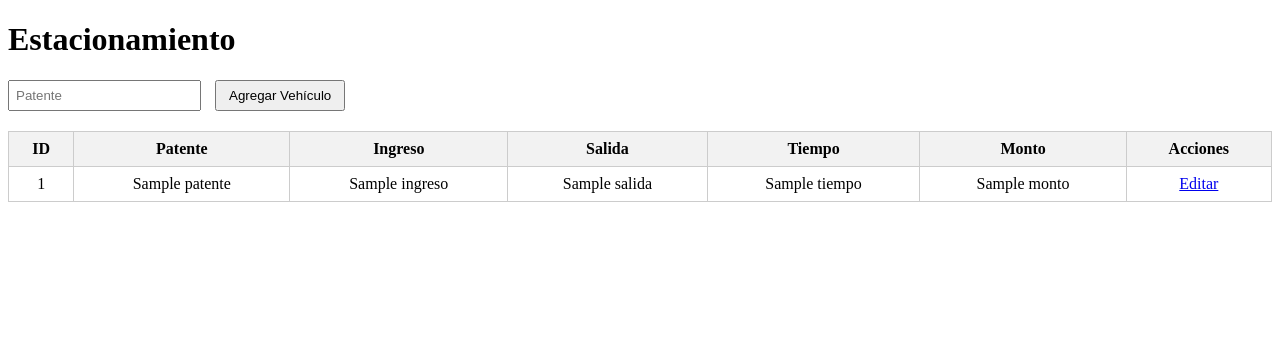
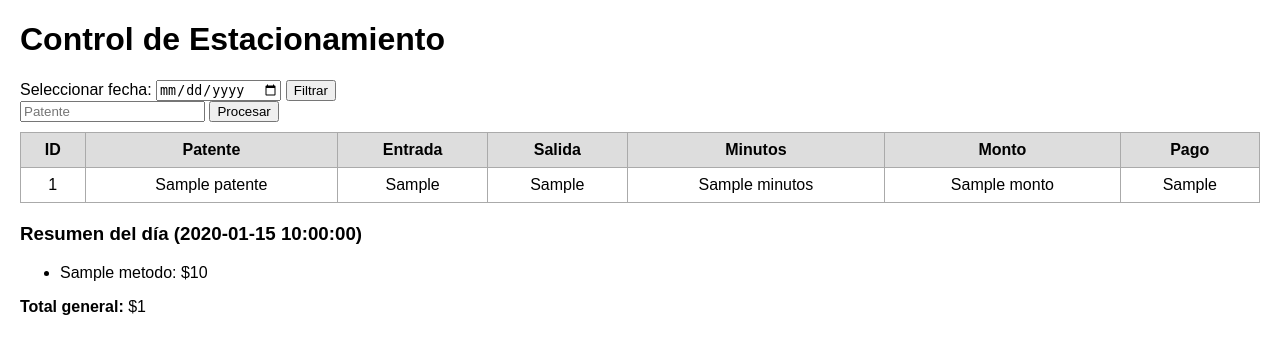
Before and after one commit to sebapame/Tastyfood3, a Flask app: template templates/index.html in a window 1280 px wide. Shown: the top 354 px of the page. Run offline with Flask 3, Linux system fonts and the light colour scheme; the template is opened without the code that fills it: most values are stand-ins (such as "Sample title", 1, 10 or a date in 2020).

Commit message:
Mejoras HTML y último registro resaltado

```diff
--- a/templates/index.html
+++ b/templates/index.html
@@ -7,71 +7,95 @@
         .highlight {
             background-color: yellow;
         }
+        body {
+            font-family: Arial, sans-serif;
+            margin: 20px;
+        }
         table {
             width: 100%;
             border-collapse: collapse;
+            margin-top: 10px;
         }
         th, td {
+            border: 1px solid #aaa;
             padding: 8px;
-            border: 1px solid #ccc;
             text-align: center;
         }
         th {
-            background-color: #f2f2f2;
+            background-color: #ddd;
         }
-        form {
-            margin-bottom: 20px;
+        .form-group {
+            margin-bottom: 10px;
         }
-        input[type="text"] {
-            padding: 6px;
-            margin-right: 10px;
-        }
-        input[type="submit"] {
-            padding: 6px 12px;
+        .resumen {
+            margin-top: 20px;
         }
     </style>
 </head>
 <body>
-    <h1>Estacionamiento</h1>
+    <h1>Control de Estacionamiento</h1>
 
-    <form action="/agregar" method="post">
-        <input type="text" name="patente" placeholder="Patente" required>
-        <input type="submit" value="Agregar Vehículo">
+    <form method="GET">
+        <label for="fecha">Seleccionar fecha: </label>
+        <input type="date" name="fecha" value="{{ fecha }}">
+        <input type="submit" value="Filtrar">
     </form>
+
+    <form method="POST">
+        <div class="form-group">
+            <input type="text" name="patente" placeholder="Patente" required>
+            {% if mostrar_monto %}
+                <select name="medio_pago" required>
+                    <option value="">Seleccione medio de pago</option>
+                    <option value="Efectivo">Efectivo</option>
+                    <option value="Débito">Débito</option>
+                    <option value="Crédito">Crédito</option>
+                    <option value="Transferencia">Transferencia</option>
+                </select>
+            {% endif %}
+            <input type="submit" value="Procesar">
+        </div>
+    </form>
+
+    {% if mostrar_monto %}
+        <p><strong>Minutos:</strong> {{ minutos }} | <strong>Monto a pagar:</strong> ${{ monto }}</p>
+    {% endif %}
 
     <table>
         <thead>
             <tr>
                 <th>ID</th>
                 <th>Patente</th>
-                <th>Ingreso</th>
+                <th>Entrada</th>
                 <th>Salida</th>
-                <th>Tiempo</th>
+                <th>Minutos</th>
                 <th>Monto</th>
-                <th>Acciones</th>
+                <th>Pago</th>
             </tr>
         </thead>
         <tbody>
-            {% for vehiculo in vehiculos %}
-                <tr {% if vehiculo.id == ultimo_id %}class="highlight"{% endif %}>
-                    <td>{{ vehiculo.id }}</td>
-                    <td>{{ vehiculo.patente }}</td>
-                    <td>{{ vehiculo.ingreso }}</td>
-                    <td>{{ vehiculo.salida or '' }}</td>
-                    <td>{{ vehiculo.tiempo or '' }}</td>
-                    <td>{{ vehiculo.monto or '' }}</td>
-                    <td>
-                        {% if not vehiculo.salida %}
-                            <form action="/salida/{{ vehiculo.id }}" method="post" style="display:inline;">
-                                <input type="submit" value="Registrar salida">
-                            </form>
-                        {% else %}
-                            <a href="/editar/{{ vehiculo.id }}">Editar</a>
-                        {% endif %}
-                    </td>
+            {% for r in registros %}
+                <tr {% if r.id == ultima_salida_id %}class="highlight"{% endif %}>
+                    <td>{{ r.id }}</td>
+                    <td>{{ r.patente }}</td>
+                    <td>{{ r.hora_entrada }}</td>
+                    <td>{{ r.hora_salida or '' }}</td>
+                    <td>{{ r.minutos or '' }}</td>
+                    <td>{{ r.monto or '' }}</td>
+                    <td>{{ r.medio_pago or '' }}</td>
                 </tr>
             {% endfor %}
         </tbody>
     </table>
+
+    <div class="resumen">
+        <h3>Resumen del día ({{ fecha }})</h3>
+        <ul>
+            {% for metodo, total in totales.items() %}
+                <li>{{ metodo }}: ${{ total }}</li>
+            {% endfor %}
+        </ul>
+        <p><strong>Total general:</strong> ${{ total_general }}</p>
+    </div>
 </body>
 </html>
```
